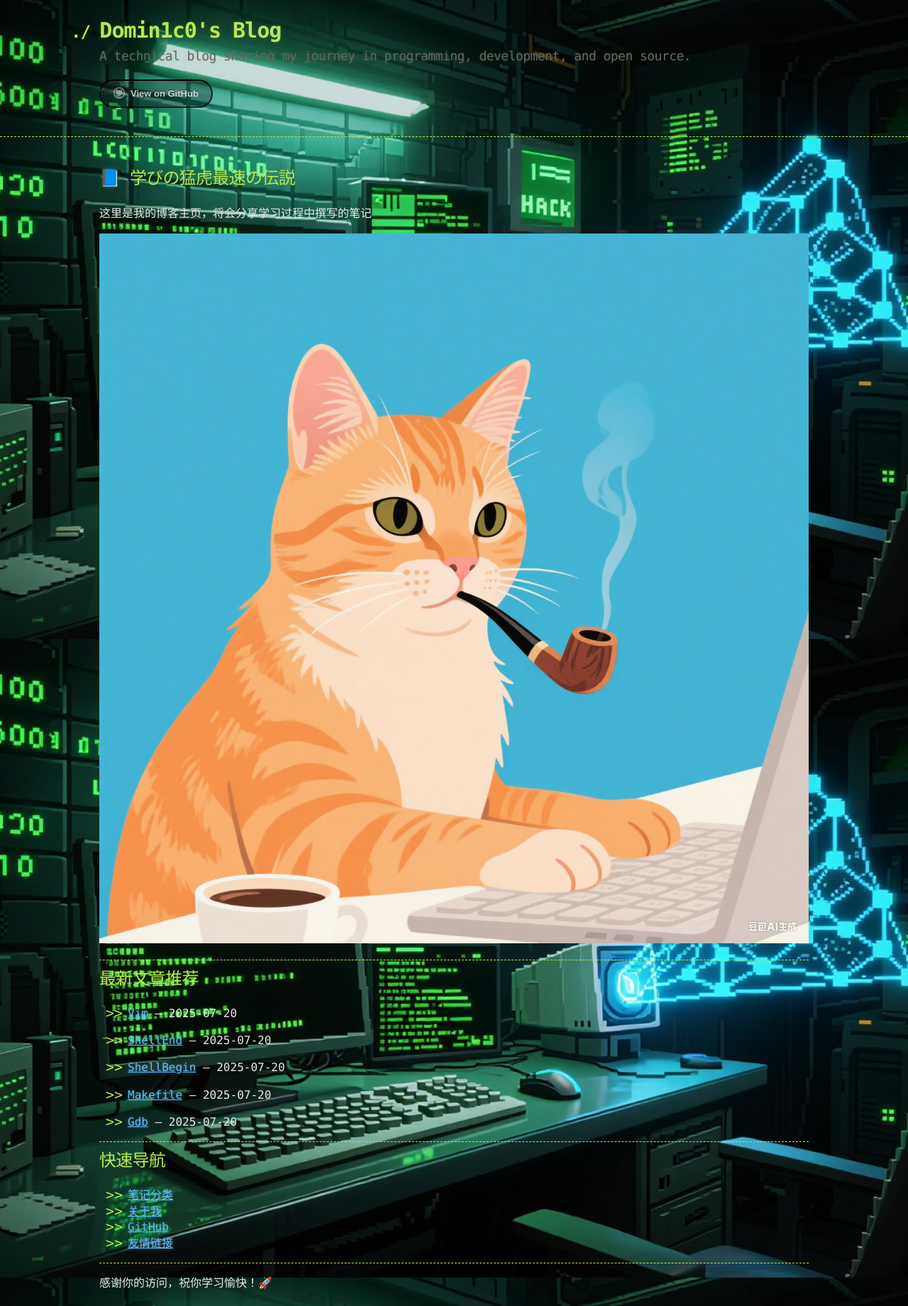
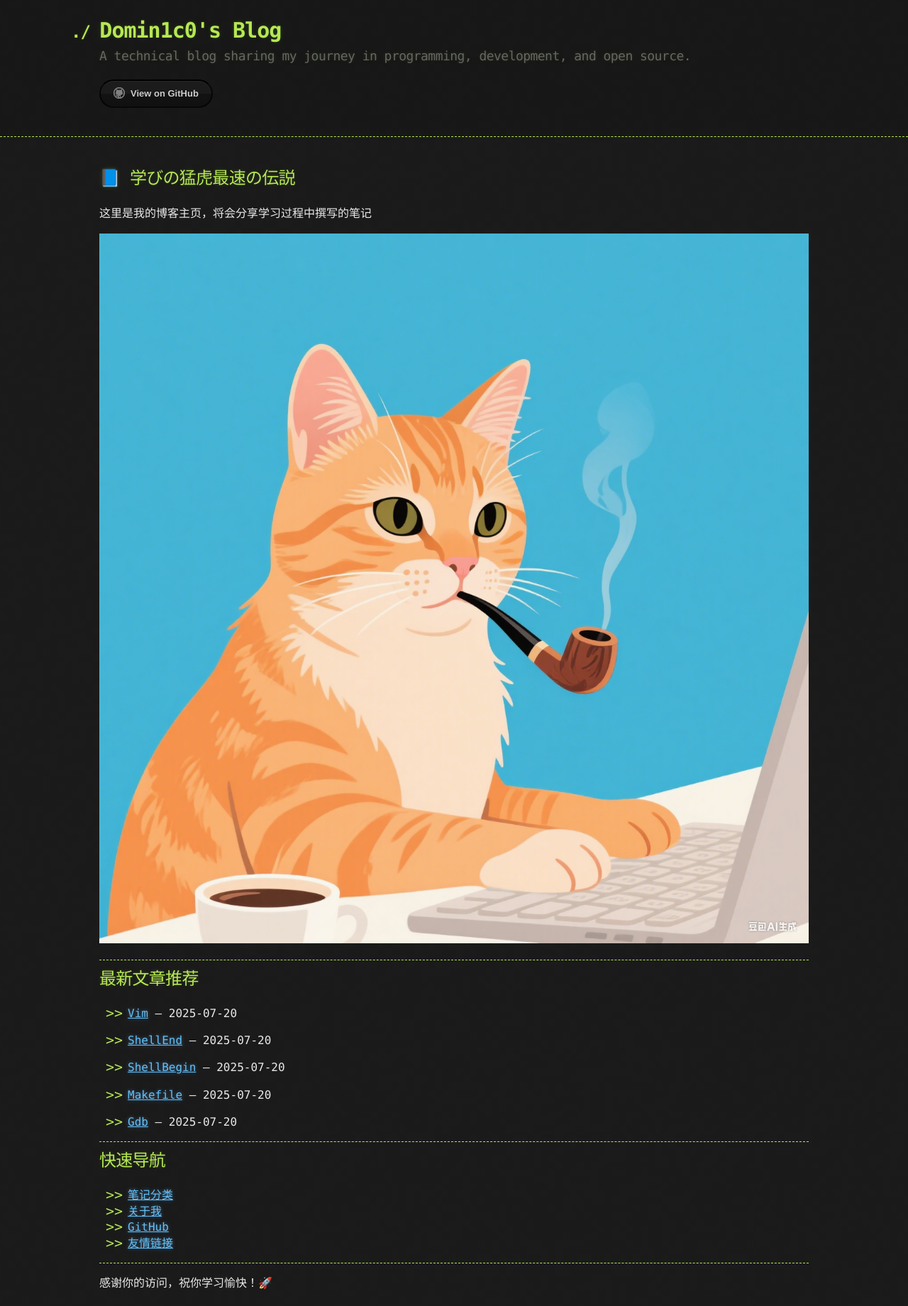
Before and after one commit to Domin1c0/Domin1c0.github.io, a Jekyll site: the page built from index.md, in a window 1280 px wide. Shown: the whole page at 71% size. Built offline with Jekyll 4.4.1, drawn with Linux system fonts in a browser that asks for light colours.

Commit message:
添加对比度

```diff
--- a/assets/css/style.scss
+++ b/assets/css/style.scss
@@ -2,23 +2,3 @@
 ---
 
 @import 'jekyll-theme-hacker';
-
-// 自定义样式
-body {
-  background-image: url('/assets/images/background2.png');
-  background-size: cover;
-  background-attachment: fixed;
-  background-position: center center;
-  background-repeat: no-repeat;
-}
-
-.wrapper,
-.content,
-.post-content {
-  background-color: rgba(255, 255, 255, 0.15);
-  backdrop-filter: blur(8px);
-  -webkit-backdrop-filter: blur(8px);
-  padding: 2rem;
-  border-radius: 12px;
-  box-shadow: 0 4px 15px rgba(0,0,0,0.1);
-}
```
